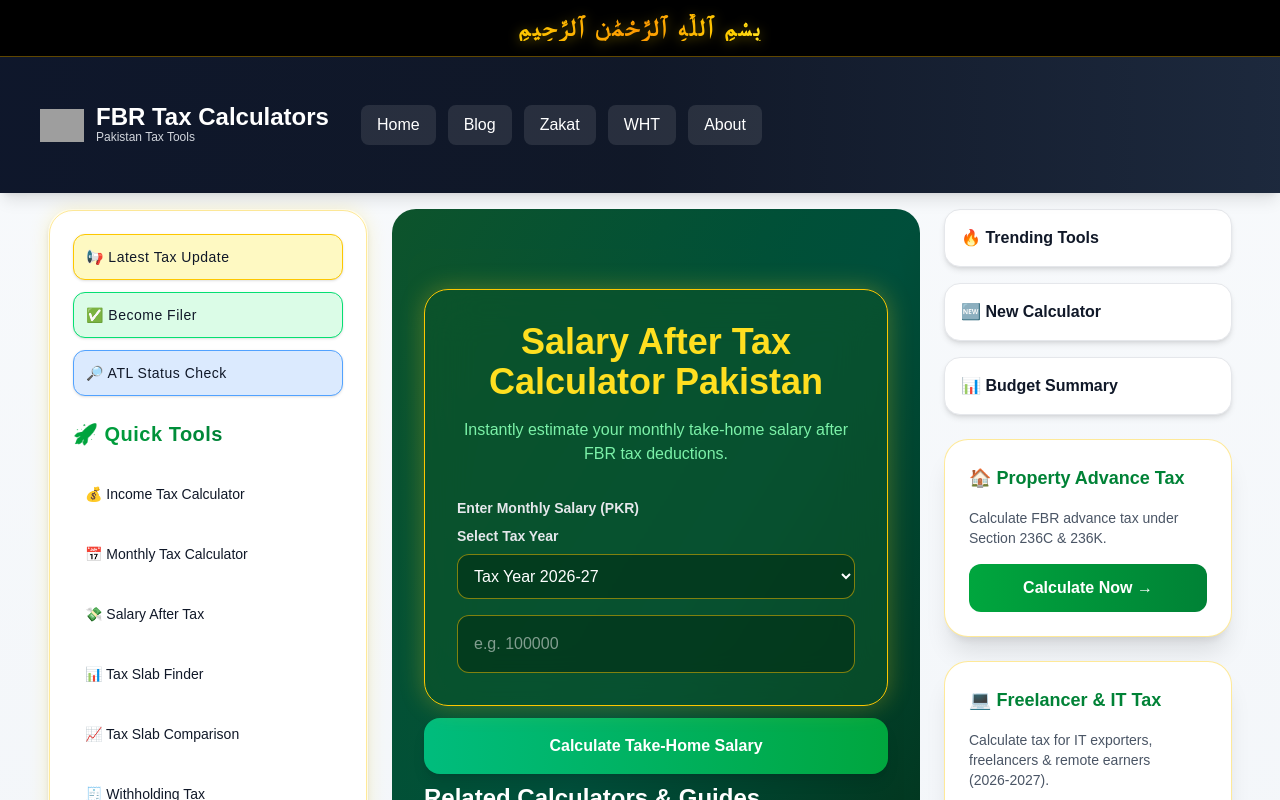
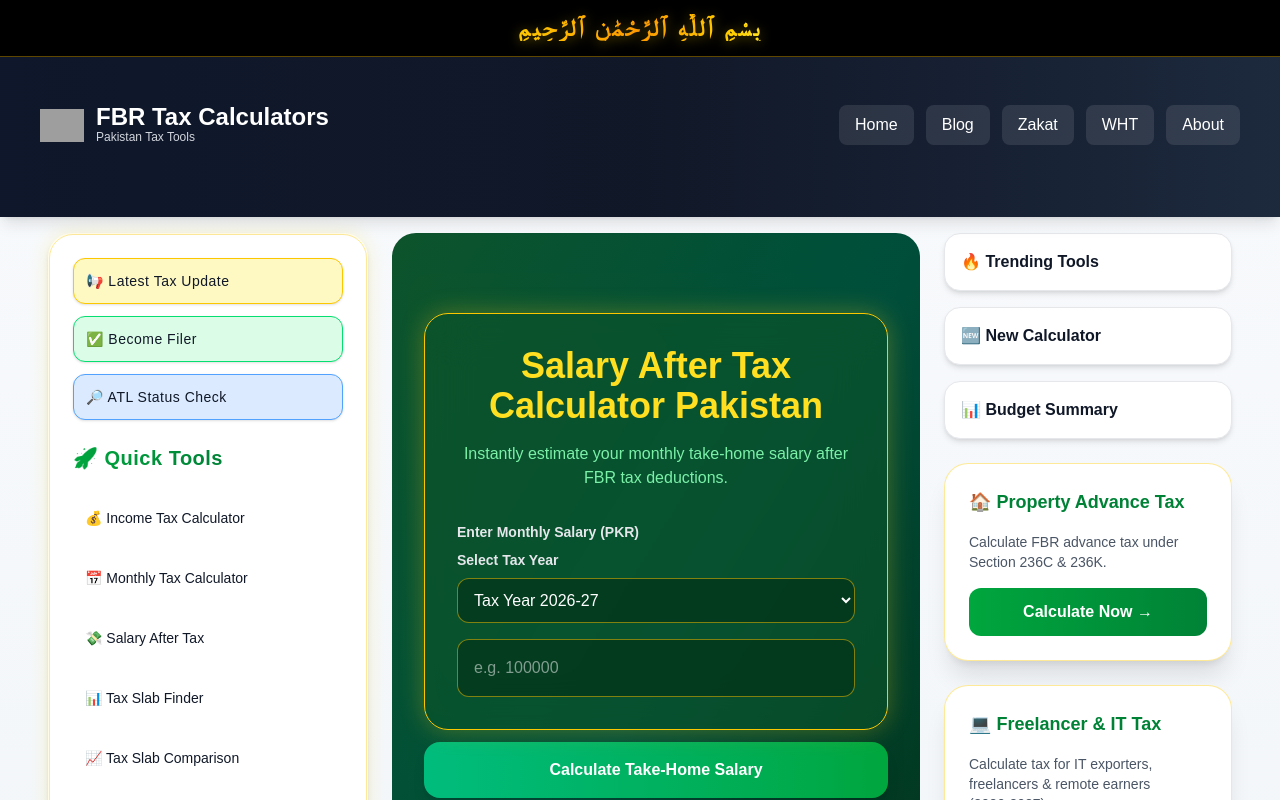
Before and after one commit to muhammadobaid1986/fbrtaxcalculators, a Next.js app: page /salary-after-tax-calculator in a window 1280 px wide. Shown: the top 800 px of the page. Built offline with nearby package versions, Linux system fonts and the light colour scheme; grey boxes are pictures that could not be loaded.

Commit message:
Fixed navbar slider position outside menu div

```diff
--- a/app/globals.css
+++ b/app/globals.css
@@ -30,3 +30,14 @@
 body {
   overflow-x: hidden;
 }
+
+@keyframes marquee {
+  0% { transform: translateX(100%); }
+  100% { transform: translateX(-100%); }
+}
+
+.animate-marquee {
+  display: inline-block;
+  min-width: 100%;
+  animation: marquee 18s linear infinite;
+}
--- a/app/layout.tsx
+++ b/app/layout.tsx
@@ -92,7 +92,7 @@
 
         <nav className="bg-gradient-to-r from-slate-900 via-gray-900 to-slate-800 shadow-lg sticky top-0 z-50">
 
-  <div className="w-full px-6 md:px-10 py-8 md:py-12 flex flex-col md:flex-row gap-8 bg-transparent">
+  <div className="w-full px-6 md:px-10 py-8 md:py-12 flex items-center justify-between bg-transparent">
 
     {/* Logo + Title */}
     <Link
@@ -120,6 +120,8 @@
     {/* Menu */}
     <div className="flex flex-wrap gap-3">
 
+
+
       <Link href="/" className="px-4 py-2 bg-white/10 text-white rounded-lg hover:bg-white/20 transition">
         Home
       </Link>
@@ -143,6 +145,16 @@
     </div>
 
   </div>
+
+   {/* Sliding Info Bar */}
+<div className="hidden lg:block overflow-hidden whitespace-nowrap w-[400px]">
+  <div className="animate-marquee text-sm text-green-300 font-medium">
+    ✅ Updated Tax Slabs 2026-27 &nbsp;&nbsp; | &nbsp;&nbsp;
+    ✅ Become a Filer & Save Tax &nbsp;&nbsp; | &nbsp;&nbsp;
+    ✅ Check ATL Status Online &nbsp;&nbsp; | &nbsp;&nbsp;
+    ✅ Calculate Salary & Property Tax Instantly
+  </div>
+</div>
 
 </nav>
 
```
Also changed, not shown: global.d.ts (line endings or trailing spaces).
